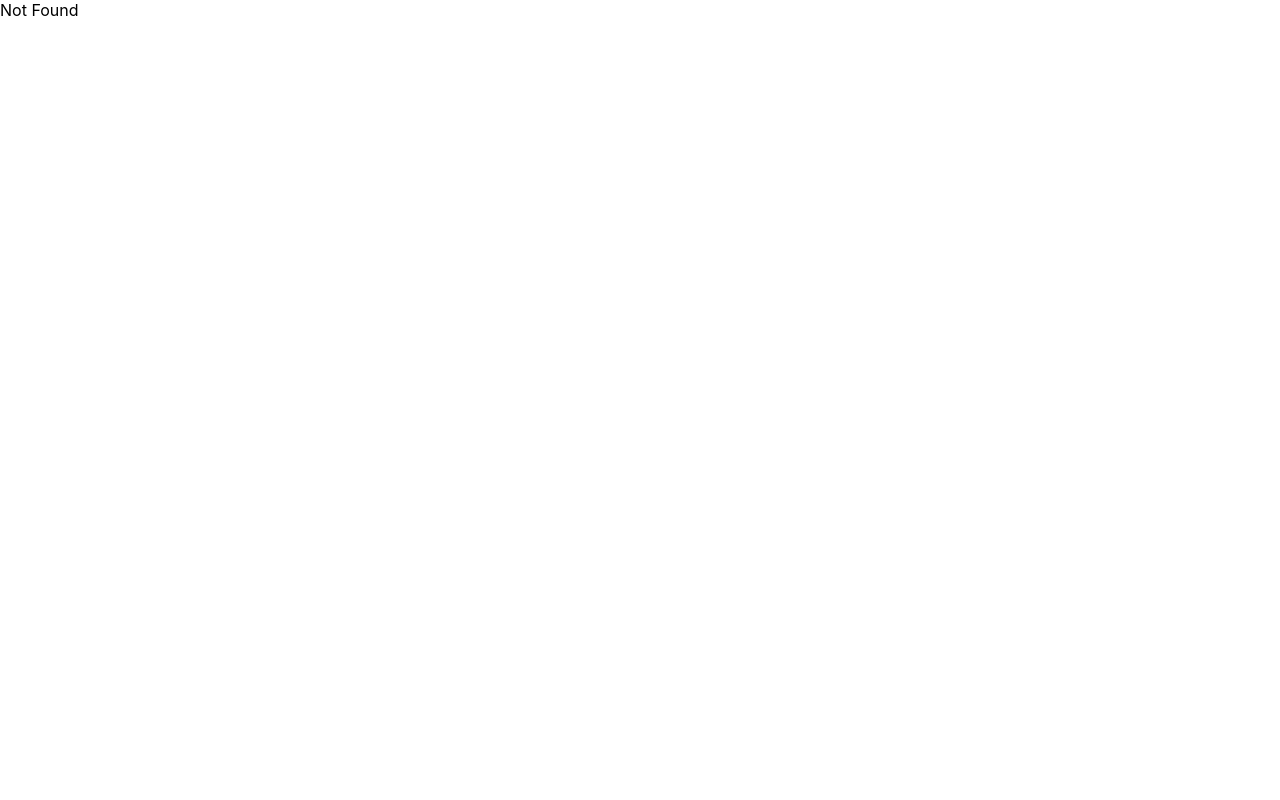
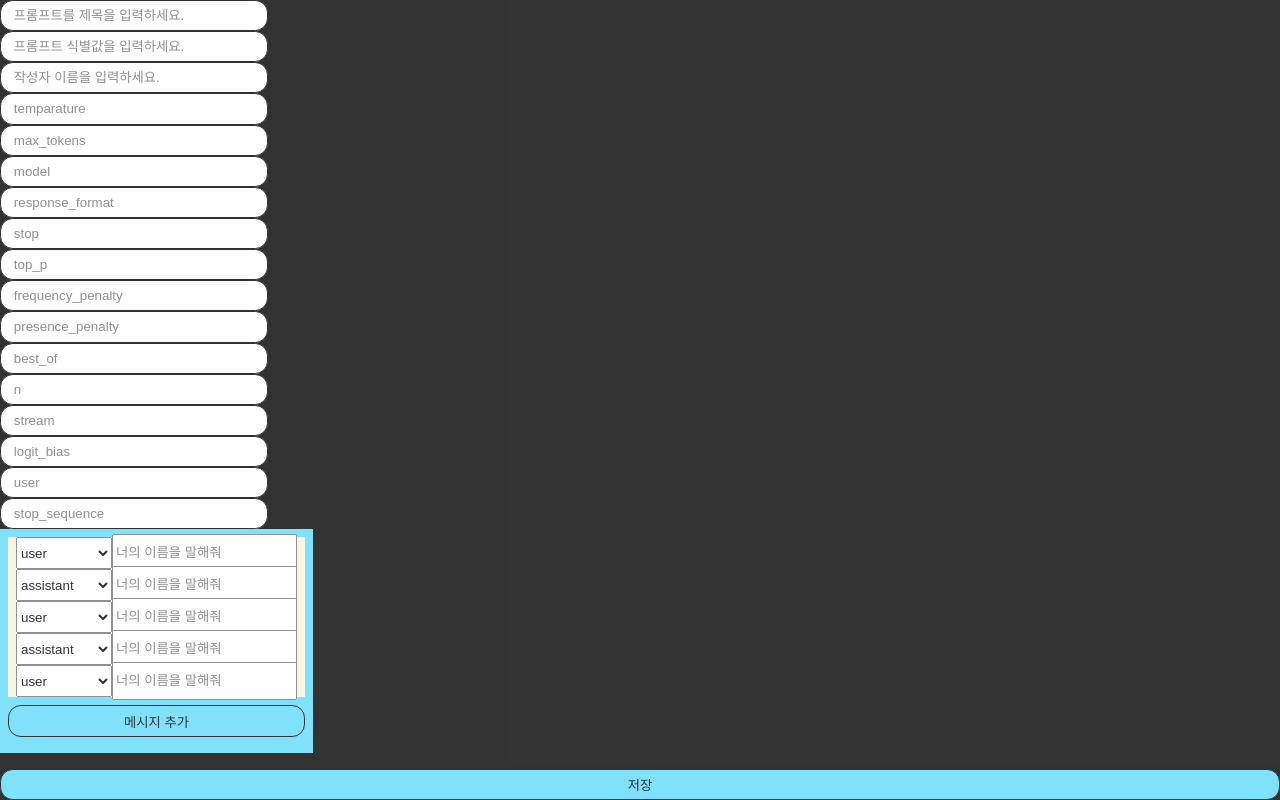
Before and after one commit to side-projects-org/ai-pipeline.fe, a React (Create React App) app: page /prompt/new in a window 1280 px wide. Built offline with nearby package versions, Linux system fonts and the light colour scheme; the HTML template or start-up script is replaced by a standard one.

Commit message:
FEAT - CreatePrompt 페이지 간단하게 만들어보기 (디자인 적용, 기획 x)

```diff
--- /dev/null
+++ b/src/page/prompt/CreatePrompt.tsx
@@ -0,0 +1,132 @@
+import React from "react";
+import styled from "styled-components";
+
+
+const CreatePrompt: React.FC = () => {
+    const [messages, setMessages] = React.useState<number[]>(Array.from({length: 5}, (_, i) => i));
+
+
+    return (
+        <Layout>
+            <TextInput type="text" placeholder="프롬프트를 제목을 입력하세요." />
+            <TextInput type="text" placeholder="프롬프트 식별값을 입력하세요." />
+            <TextInput type="text" placeholder="작성자 이름을 입력하세요." />
+            <TextInput type="text" placeholder="temparature" />
+            <TextInput type="text" placeholder="max_tokens" />
+            <TextInput type="text" placeholder="model" />
+            <TextInput type="text" placeholder="response_format" />
+            <TextInput type="text" placeholder="stop" />
+            <TextInput type="text" placeholder="top_p" />
+            <TextInput type="text" placeholder="frequency_penalty" />
+            <TextInput type="text" placeholder="presence_penalty" />
+            <TextInput type="text" placeholder="best_of" />
+            <TextInput type="text" placeholder="n" />
+            <TextInput type="text" placeholder="stream" />
+            <TextInput type="text" placeholder="logit_bias" />
+            <TextInput type="text" placeholder="user" />
+            <TextInput type="text" placeholder="stop_sequence" />
+            <Messages>
+                {messages.map((i) => {
+                    return (
+                        <Message key={`message_${i}`}>
+                            <Role value={i % 2 === 0 ? 'user' : 'assistant'}>
+                                {['user', 'assistant'].map((role) => {
+                                    return (
+                                        <option key={`role_${role}`} value={role}>{role}</option>
+                                    )
+                                })}
+                            </Role>
+                            <Content type="text" placeholder="너의 이름을 말해줘" />
+                        </Message>
+                    )
+                })}
+                <AddMessageButton onClick={() => {
+                    setMessages((prev) => [...prev, prev.length]);
+                }}>메시지 추가</AddMessageButton>
+            </Messages>
+            <SaveButton onClick={() => {
+                // TODO: save prompt
+                console.log("save prompt");
+            }}>저장</SaveButton>
+        </Layout>
+    )
+}
+
+const Layout = styled.div`
+    display: flex;
+    flex-direction: column;
+    justify-content: flex-start;
+    align-items: flex-start;
+    height: 100vh;
+    opacity: 0.8;
+    background: black;
+`;
+
+const TextInput = styled.input`
+    min-width: 15rem;
+    max-width: 30rem;
+    height: 3rem;
+    border-radius: 0.8rem;
+    border: 1px solid black;
+    padding: 0 0.8rem;
+`;
+
+const SaveButton = styled.button`
+    width: 100%;
+    height: 3rem;
+    border-radius: 0.8rem;
+    border: 1px solid black;
+    background: #61dafb;
+    color: black;
+    margin-top: 1rem;
+
+`;
+
+const Messages = styled.div`
+    min-width: 15rem;
+    max-width: 30rem;
+    display: flex;
+    flex-direction: column;
+    align-items: center;
+    justify-content: flex-start;
+    background: #61dafb;
+    padding: 0.5rem;
+`;
+
+const AddMessageButton = styled.button`
+    width: 100%;
+    height: 2rem;
+    border-radius: 0.8rem;
+    border: 1px solid black;
+    background: #61dafb;
+    color: black;
+    margin: 0.5rem 0;
+
+`;
+
+const Message = styled.div`
+    min-width: 15rem;
+    max-width: 30rem;
+    height: 2rem;
+    display: flex;
+    flex-direction: row;
+    align-items: center;
+    justify-content: center;
+    background: beige;
+    padding: 0 0.5rem;
+`;
+
+const Content = styled.input`
+    flex-grow: 1;
+    height: 2rem;
+    line-height: 2rem;
+`;
+
+const Role = styled.select`
+    height: 2rem;
+    width: 6rem;
+    line-height: 2rem;
+`;
+
+
+export default CreatePrompt;
--- a/src/routes/promptRoutes.tsx
+++ b/src/routes/promptRoutes.tsx
@@ -1,4 +1,9 @@
 import { RouteObject } from 'react-router-dom';
+import CreatePrompt from "../page/prompt/CreatePrompt";
 
 export const promptRoutes: RouteObject[] = [
+    {path: '/prompt/new', element: <CreatePrompt />},
+    {path: '/prompt/:id', element: <div>Prompt Detail</div>},
+    {path: '/prompt/:id/edit', element: <div>Edit Prompt</div>},
+    {path: '/prompt', element: <div>Prompt List</div>},
 ];
```
